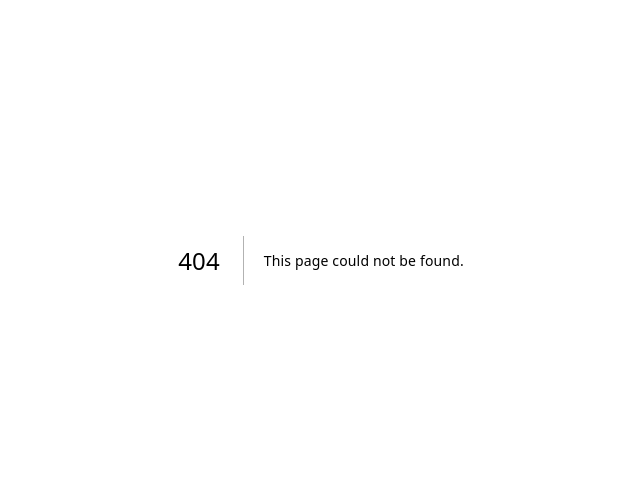
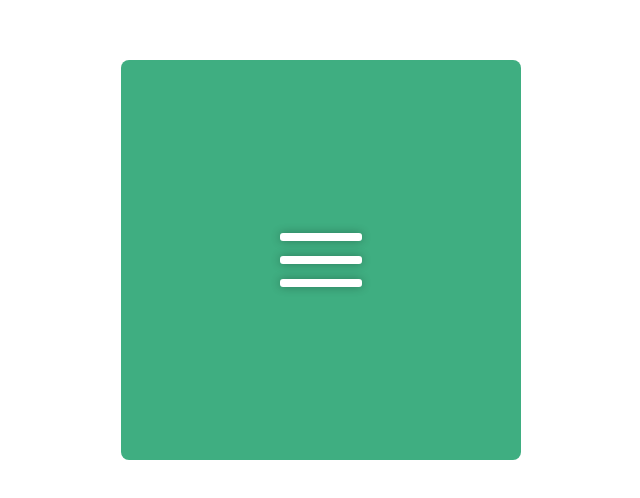
Before and after one commit to Dgvalerio/100-days-challenge, a Next.js app: page /002 in a window 1280 px wide. Before the commit this address had no page. Shown: the part 140-638 px from the top of the page, without its empty margins (319-959 px from the left). Built offline with nearby package versions, Linux system fonts and the light colour scheme.

Commit message:
feat(day): add resolution of Day #2

```diff
--- /dev/null
+++ b/src/pages/002/index.tsx
@@ -0,0 +1,164 @@
+import { useState } from 'react';
+
+import { NextPage } from 'next';
+import Head from 'next/head';
+
+import styled from '@emotion/styled';
+
+import { Main } from '@/pages/styled';
+
+const Task = styled.div`
+  height: 400px;
+  width: 400px;
+
+  border-radius: 8px;
+  background: #3fae81;
+
+  display: flex;
+  justify-content: center;
+  align-items: center;
+
+  #content {
+    display: flex;
+    flex-direction: column;
+    gap: 15px;
+    cursor: pointer;
+
+    #line-1,
+    #line-2,
+    #line-3 {
+      background-color: #fff;
+      height: 8px;
+      width: 82px;
+      border-radius: 3px;
+      box-shadow: 0 0 10px rgba(0, 0, 0, 0.3);
+      animation-timing-function: ease;
+      animation-duration: 0.7s;
+    }
+
+    #line-1 {
+      @keyframes line-1-in {
+        0% {
+          transform: rotate(0deg);
+        }
+        50% {
+          transform: translateY(23px) rotate(0deg);
+        }
+        100% {
+          transform: translateY(23px) rotate(45deg);
+        }
+      }
+
+      @keyframes line-1-out {
+        100% {
+          transform: rotate(0deg);
+        }
+        50% {
+          transform: translateY(23px) rotate(0deg);
+        }
+        0% {
+          transform: translateY(23px) rotate(45deg);
+        }
+      }
+
+      &.opened {
+        animation-name: line-1-in;
+        transform: translateY(23px) rotate(45deg);
+      }
+
+      &.closed {
+        animation-name: line-1-out;
+      }
+    }
+
+    #line-2 {
+      @keyframes line-2-in {
+        0% {
+          transform: scale(100%);
+        }
+        100% {
+          transform: scale(0%);
+        }
+      }
+
+      @keyframes line-2-out {
+        100% {
+          transform: scale(100%);
+        }
+        0% {
+          transform: scale(0%);
+        }
+      }
+
+      &.opened {
+        animation-name: line-2-in;
+        transform: scale(0%);
+      }
+
+      &.closed {
+        animation-name: line-2-out;
+      }
+    }
+
+    #line-3 {
+      @keyframes line-3-in {
+        0% {
+          transform: translateY(0px);
+        }
+        50% {
+          transform: translateY(-23px);
+        }
+        100% {
+          transform: translateY(-23px) rotate(135deg);
+        }
+      }
+
+      @keyframes line-3-out {
+        100% {
+          transform: translateY(0px);
+        }
+        50% {
+          transform: translateY(-23px);
+        }
+        0% {
+          transform: translateY(-23px) rotate(135deg);
+        }
+      }
+
+      &.opened {
+        animation-name: line-3-in;
+        transform: translateY(-23px) rotate(135deg);
+      }
+
+      &.closed {
+        animation-name: line-3-out;
+      }
+    }
+  }
+`;
+
+const Day001: NextPage = () => {
+  const [state, setState] = useState('');
+
+  const animate = (): void =>
+    setState((prev) => (prev === 'opened' ? 'closed' : 'opened'));
+
+  return (
+    <>
+      <Head>
+        <title>100 Days Challenge - Day 001</title>
+      </Head>
+      <Main>
+        <Task>
+          <div id="content" onClick={animate}>
+            <div id="line-1" className={state}></div>
+            <div id="line-2" className={state}></div>
+            <div id="line-3" className={state}></div>
+          </div>
+        </Task>
+      </Main>
+    </>
+  );
+};
+
+export default Day001;
--- a/src/pages/index.tsx
+++ b/src/pages/index.tsx
@@ -22,6 +22,9 @@ const Home: NextPage = () => (
         <li>
           <Link href="/001">Day 001</Link>
         </li>
+        <li>
+          <Link href="/002">Day 002</Link>
+        </li>
       </ul>
     </main>
   </>
--- /dev/null
+++ b/src/pages/styled.tsx
@@ -0,0 +1,9 @@
+import styled from '@emotion/styled';
+
+export const Main = styled.main`
+  display: flex;
+  align-items: center;
+  justify-content: center;
+
+  min-height: 100vh;
+`;
```
